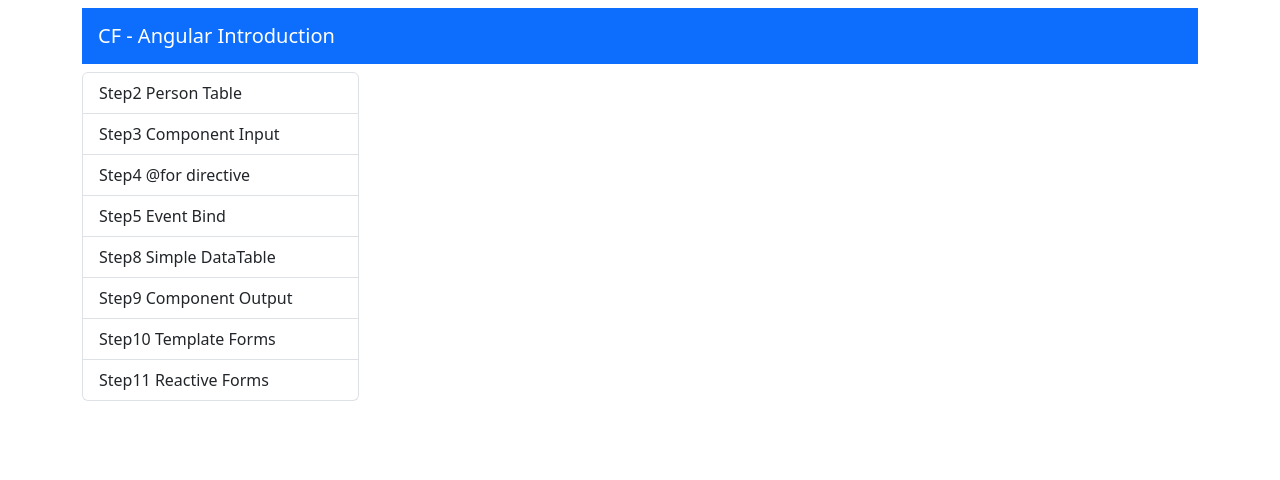
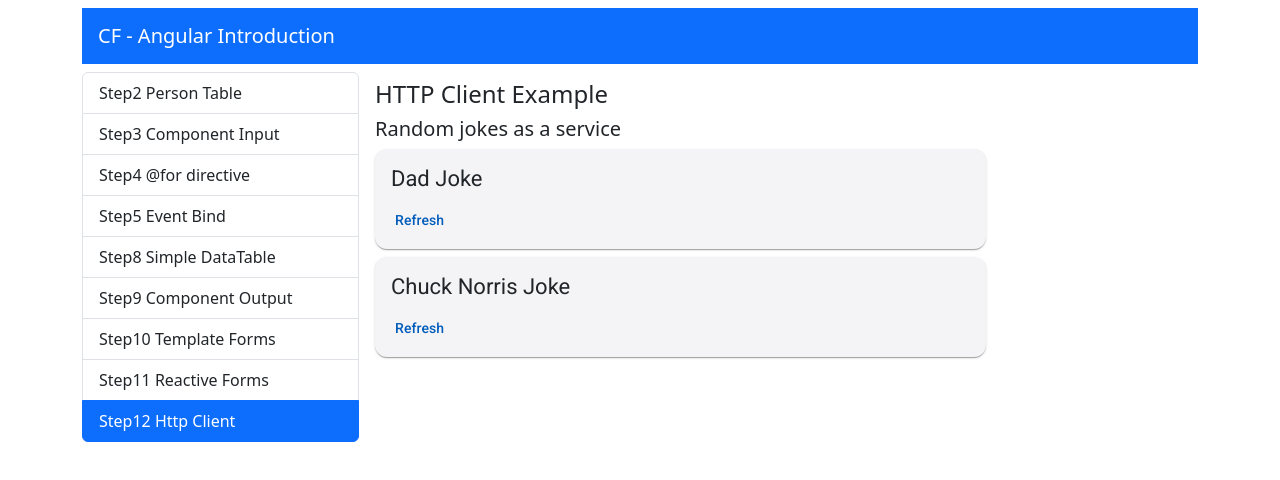
Before and after one commit to georgerachiotis/cf10-frontend, an Angular app: page /http-client-service-example in a window 1280 px wide. Before the commit this address led to /. Shown: the top 480 px of the page. Built offline with nearby package versions, Linux system fonts and the light colour scheme.

Commit message:
feat: add http service

```diff
--- a/src/app/app.config.ts
+++ b/src/app/app.config.ts
@@ -2,9 +2,13 @@ import { ApplicationConfig, provideBrowserGlobalErrorListeners } from '@angular/
 import { provideRouter } from '@angular/router';
 import { routes } from './app.routes';
 
+import { provideHttpClient, withInterceptorsFromDi } from '@angular/common/http';
+// import {provideAnimationsAsync} from '@angular/platform-browser/animations/async'
+
 export const appConfig: ApplicationConfig = {
   providers: [
     provideBrowserGlobalErrorListeners(),
-    provideRouter(routes)
+    provideRouter(routes),
+    provideHttpClient(withInterceptorsFromDi())
   ]
 };
--- a/src/app/app.routes.ts
+++ b/src/app/app.routes.ts
@@ -8,6 +8,7 @@ import { Step8SimpleDataTableShow } from './components/step8-simple-data-table-s
 import { Step9ComponentOutput } from './components/step9-component-output/step9-component-output';
 import { Step10TemplateDrivenForms } from './components/step10-template-driven-forms/step10-template-driven-forms';
 import { Step11ReactiveForms } from './components/step11-reactive-forms/step11-reactive-forms';
+import { Step12HttpClientService } from './components/step12-http-client-service/step12-http-client-service';
 
 export const routes: Routes = [
   { path: 'person-table-example', component: Step2PersonTable},
@@ -18,6 +19,7 @@ export const routes: Routes = [
   { path: 'component-output-example', component: Step9ComponentOutput},
   { path: 'template-driven-form', component: Step10TemplateDrivenForms},
   { path: 'reactive-form-example', component: Step11ReactiveForms},
+  { path: 'http-client-service-example', component:Step12HttpClientService},
   { path: 'welcome', component: Step6WelcomeRouting },
   { path: '', redirectTo:'/welcome', pathMatch:'full'}
 
--- /dev/null
+++ b/src/app/components/step12-http-client-service/step12-http-client-service.html
@@ -0,0 +1,28 @@
+<h4>HTTP Client Example</h4>
+<h5>Random jokes as a service</h5>
+
+<div class="d-flex flex-column gap-2 w-75">
+  <mat-card>
+    <mat-card-header>
+      <mat-card-title>Dad Joke</mat-card-title>
+    </mat-card-header>
+    <mat-card-content>
+      <p class="text-wrap"></p>
+    </mat-card-content>
+    <mat-card-actions>
+      <button mat-button>Refresh</button>
+    </mat-card-actions>
+  </mat-card>
+
+  <mat-card>
+    <mat-card-header>
+      <mat-card-title>Chuck Norris Joke</mat-card-title>
+    </mat-card-header>
+    <mat-card-content>
+      <p class="text-wrap"></p>
+    </mat-card-content>
+    <mat-card-actions>
+      <button mat-button>Refresh</button>
+    </mat-card-actions>
+  </mat-card>
+</div>
--- a/src/app/components/step7-list-group-menu/step7-list-group-menu.ts
+++ b/src/app/components/step7-list-group-menu/step7-list-group-menu.ts
@@ -17,6 +17,7 @@ export class Step7ListGroupMenu {
     { text:"Step8 Simple DataTable", routerLink: "simple-data-table-example"},
     { text: "Step9 Component Output", routerLink:"component-output-example"},
     { text: "Step10 Template Forms", routerLink: "template-driven-form"},
-    { text: "Step11 Reactive Forms", routerLink:"reactive-form-example"}
+    { text: "Step11 Reactive Forms", routerLink:"reactive-form-example"},
+    { text: "Step12 Http Client", routerLink:"http-client-service-example"}
   ]
 }
```
Also changed, not shown: src/app/components/step12-http-client-service/step12-http-client-service.ts (added, +11 -0 lines), src/app/shared/interfaces/joke.interface.ts (added, +7 -0 lines), src/app/shared/services/joke.service.ts (added, +28 -0 lines), src/app/components/step12-http-client-service/step12-http-client-service.css (added), 2 other files (tests, documents, lock files or other folders).
